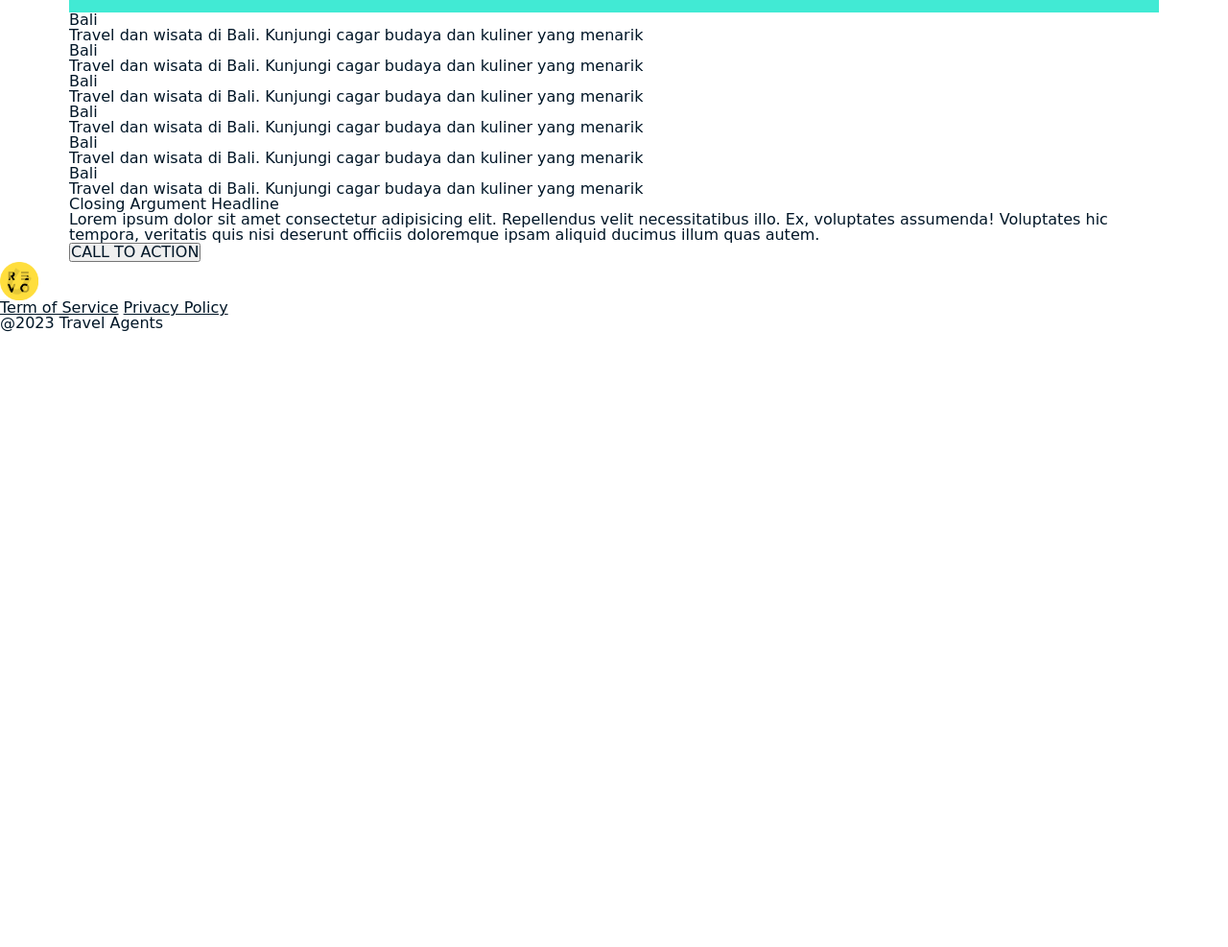
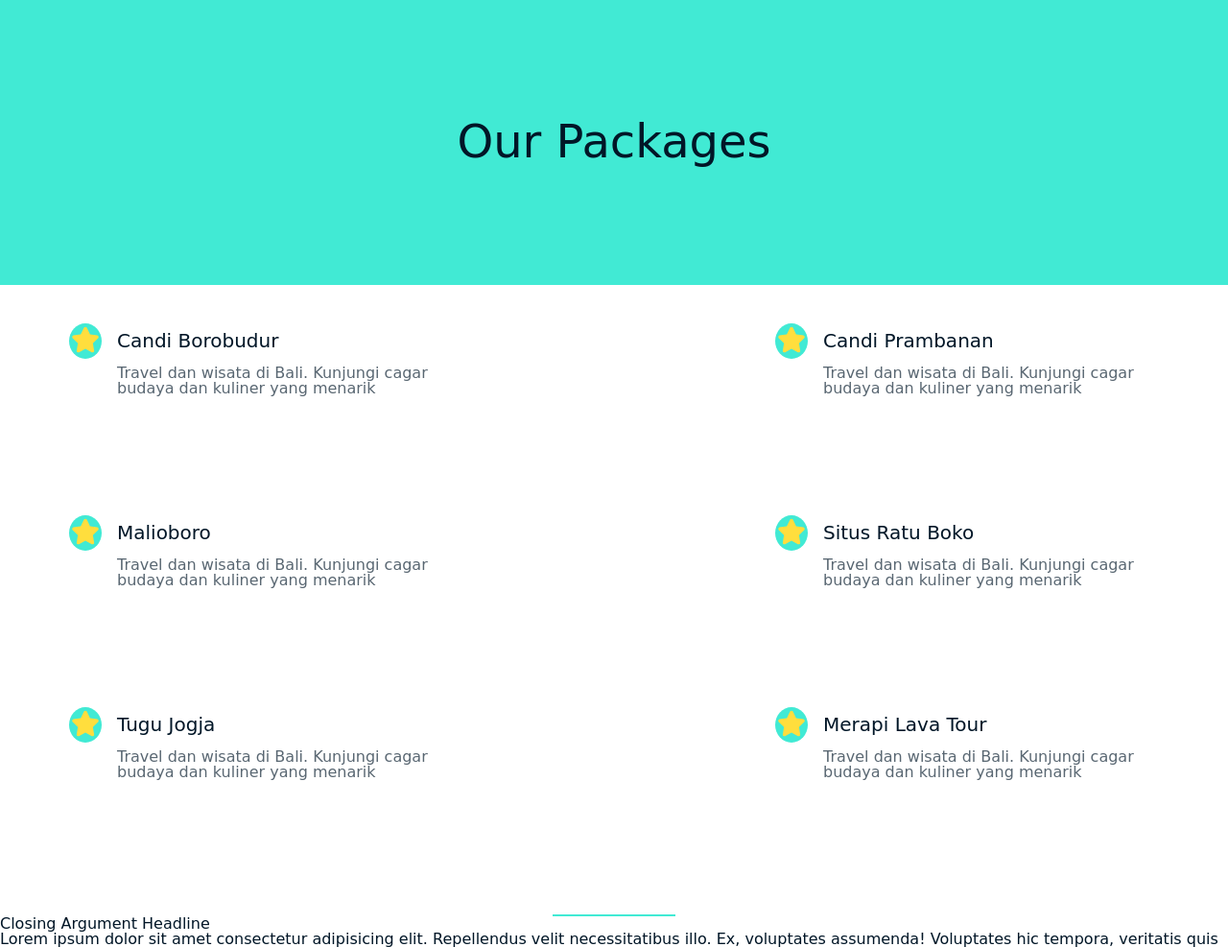
Before and after one commit to Inun572/travel-agent-landing-page, a plain HTML site: page index.html in a window 1280 px wide. Shown: the part 1542-2529 px from the top of the page at 96% size. Before the commit the page ends 1888 px from the top, so only its background shows below. Drawn offline with Linux system fonts and the light colour scheme; a web font is replaced by a local one.

Commit message:
add svg and fix package section

```diff
--- a/css/index.css
+++ b/css/index.css
@@ -82,13 +82,13 @@ body {
   background-color: var(--accent);
 }
 
-main {
+#home {
   padding: 0 4.5rem;
 }
 
 .title {
   text-align: center;
-  padding: 1rem;
+  padding: 4.5rem 0;
 }
 
 .title > h1 {
@@ -262,7 +262,7 @@ select {
   justify-content: center;
   align-items: center;
   width: 100%;
-  height: 8rem;
+  height: 300px;
   background-color: var(--secondary);
   text-align: center;
 }
@@ -270,5 +270,42 @@ select {
 .package-title > h1 {
   font-size: 3rem;
   font-weight: 500;
+}
 
+.packages {
+  padding: 2.5rem 4.5rem 1rem 4.5rem;
+  display: flex;
+  flex-wrap: wrap;
+  justify-content: space-between;
 }
+
+card {
+  width: 400px;
+  height: 200px;
+  display: flex;
+  align-items: start;
+  gap: 1rem;
+}
+
+.icon {
+  background-color: var(--secondary);
+  border-radius: 50%;
+  padding: 2px;
+}
+
+.star {
+  width: 30px;
+  height: 30px;
+  fill: var(--accent);
+}
+
+.destination-city > h5 {
+  font-weight: 500;
+  font-size: 1.25rem;
+  padding: 0.5rem 0 1rem 0;
+}
+
+.destination-city > p {
+  opacity: 65%;
+  font-size: 1rem;
+}
--- a/index.html
+++ b/index.html
@@ -78,11 +78,21 @@
               <h3>Contact Us</h3>
               <p>Feel free to get in touch with us.</p>
             </div>
-            <form class="contact-form" onsubmit="validateForm()" >
+            <form class="contact-form" onsubmit="validateForm()">
               <label>Your Name:</label><br />
-              <input id="nama" type="text" value="" placeholder="First and last name" /><br />
+              <input
+                id="nama"
+                type="text"
+                value=""
+                placeholder="First and last name"
+              /><br />
               <label>Email Address:</label><br />
-              <input id="email" type="email" value="" placeholder="example@email.com" /><br />
+              <input
+                id="email"
+                type="email"
+                value=""
+                placeholder="example@email.com"
+              /><br />
               <label>What are you interest in?</label><br />
               <select id="interest">
                 <option value="" selected>Choose one</option>
@@ -102,9 +112,19 @@
         </div>
         <div class="packages">
           <card class="destination">
-            <div class="icon"></div>
+            <div class="icon">
+              <svg
+                class="star"
+                xmlns="http://www.w3.org/2000/svg"
+                viewBox="0 0 576 512"
+              >
+                <path
+                  d="M316.9 18C311.6 7 300.4 0 288.1 0s-23.4 7-28.8 18L195 150.3 51.4 171.5c-12 1.8-22 10.2-25.7 21.7s-.7 24.2 7.9 32.7L137.8 329 113.2 474.7c-2 12 3 24.2 12.9 31.3s23 8 33.8 2.3l128.3-68.5 128.3 68.5c10.8 5.7 23.9 4.9 33.8-2.3s14.9-19.3 12.9-31.3L438.5 329 542.7 225.9c8.6-8.5 11.7-21.2 7.9-32.7s-13.7-19.9-25.7-21.7L381.2 150.3 316.9 18z"
+                />
+              </svg>
+            </div>
             <div class="destination-city">
-              <h5>Bali</h5>
+              <h5>Candi Borobudur</h5>
               <p>
                 Travel dan wisata di Bali. Kunjungi cagar budaya dan kuliner
                 yang menarik
@@ -112,9 +132,19 @@
             </div>
           </card>
           <card class="destination">
-            <div class="icon"></div>
+            <div class="icon">
+              <svg
+                class="star"
+                xmlns="http://www.w3.org/2000/svg"
+                viewBox="0 0 576 512"
+              >
+                <path
+                  d="M316.9 18C311.6 7 300.4 0 288.1 0s-23.4 7-28.8 18L195 150.3 51.4 171.5c-12 1.8-22 10.2-25.7 21.7s-.7 24.2 7.9 32.7L137.8 329 113.2 474.7c-2 12 3 24.2 12.9 31.3s23 8 33.8 2.3l128.3-68.5 128.3 68.5c10.8 5.7 23.9 4.9 33.8-2.3s14.9-19.3 12.9-31.3L438.5 329 542.7 225.9c8.6-8.5 11.7-21.2 7.9-32.7s-13.7-19.9-25.7-21.7L381.2 150.3 316.9 18z"
+                />
+              </svg>
+            </div>
             <div class="destination-city">
-              <h5>Bali</h5>
+              <h5>Candi Prambanan</h5>
               <p>
                 Travel dan wisata di Bali. Kunjungi cagar budaya dan kuliner
                 yang menarik
@@ -122,9 +152,19 @@
             </div>
           </card>
           <card class="destination">
-            <div class="icon"></div>
+            <div class="icon">
+              <svg
+                class="star"
+                xmlns="http://www.w3.org/2000/svg"
+                viewBox="0 0 576 512"
+              >
+                <path
+                  d="M316.9 18C311.6 7 300.4 0 288.1 0s-23.4 7-28.8 18L195 150.3 51.4 171.5c-12 1.8-22 10.2-25.7 21.7s-.7 24.2 7.9 32.7L137.8 329 113.2 474.7c-2 12 3 24.2 12.9 31.3s23 8 33.8 2.3l128.3-68.5 128.3 68.5c10.8 5.7 23.9 4.9 33.8-2.3s14.9-19.3 12.9-31.3L438.5 329 542.7 225.9c8.6-8.5 11.7-21.2 7.9-32.7s-13.7-19.9-25.7-21.7L381.2 150.3 316.9 18z"
+                />
+              </svg>
+            </div>
             <div class="destination-city">
-              <h5>Bali</h5>
+              <h5>Malioboro</h5>
               <p>
                 Travel dan wisata di Bali. Kunjungi cagar budaya dan kuliner
                 yang menarik
@@ -132,9 +172,19 @@
             </div>
           </card>
           <card class="destination">
-            <div class="icon"></div>
+            <div class="icon">
+              <svg
+                class="star"
+                xmlns="http://www.w3.org/2000/svg"
+                viewBox="0 0 576 512"
+              >
+                <path
+                  d="M316.9 18C311.6 7 300.4 0 288.1 0s-23.4 7-28.8 18L195 150.3 51.4 171.5c-12 1.8-22 10.2-25.7 21.7s-.7 24.2 7.9 32.7L137.8 329 113.2 474.7c-2 12 3 24.2 12.9 31.3s23 8 33.8 2.3l128.3-68.5 128.3 68.5c10.8 5.7 23.9 4.9 33.8-2.3s14.9-19.3 12.9-31.3L438.5 329 542.7 225.9c8.6-8.5 11.7-21.2 7.9-32.7s-13.7-19.9-25.7-21.7L381.2 150.3 316.9 18z"
+                />
+              </svg>
+            </div>
             <div class="destination-city">
-              <h5>Bali</h5>
+              <h5>Situs Ratu Boko</h5>
               <p>
                 Travel dan wisata di Bali. Kunjungi cagar budaya dan kuliner
                 yang menarik
@@ -142,9 +192,19 @@
             </div>
           </card>
           <card class="destination">
-            <div class="icon"></div>
+            <div class="icon">
+              <svg
+                class="star"
+                xmlns="http://www.w3.org/2000/svg"
+                viewBox="0 0 576 512"
+              >
+                <path
+                  d="M316.9 18C311.6 7 300.4 0 288.1 0s-23.4 7-28.8 18L195 150.3 51.4 171.5c-12 1.8-22 10.2-25.7 21.7s-.7 24.2 7.9 32.7L137.8 329 113.2 474.7c-2 12 3 24.2 12.9 31.3s23 8 33.8 2.3l128.3-68.5 128.3 68.5c10.8 5.7 23.9 4.9 33.8-2.3s14.9-19.3 12.9-31.3L438.5 329 542.7 225.9c8.6-8.5 11.7-21.2 7.9-32.7s-13.7-19.9-25.7-21.7L381.2 150.3 316.9 18z"
+                />
+              </svg>
+            </div>
             <div class="destination-city">
-              <h5>Bali</h5>
+              <h5>Tugu Jogja</h5>
               <p>
                 Travel dan wisata di Bali. Kunjungi cagar budaya dan kuliner
                 yang menarik
@@ -152,9 +212,19 @@
             </div>
           </card>
           <card class="destination">
-            <div class="icon"></div>
+            <div class="icon">
+              <svg
+                class="star"
+                xmlns="http://www.w3.org/2000/svg"
+                viewBox="0 0 576 512"
+              >
+                <path
+                  d="M316.9 18C311.6 7 300.4 0 288.1 0s-23.4 7-28.8 18L195 150.3 51.4 171.5c-12 1.8-22 10.2-25.7 21.7s-.7 24.2 7.9 32.7L137.8 329 113.2 474.7c-2 12 3 24.2 12.9 31.3s23 8 33.8 2.3l128.3-68.5 128.3 68.5c10.8 5.7 23.9 4.9 33.8-2.3s14.9-19.3 12.9-31.3L438.5 329 542.7 225.9c8.6-8.5 11.7-21.2 7.9-32.7s-13.7-19.9-25.7-21.7L381.2 150.3 316.9 18z"
+                />
+              </svg>
+            </div>
             <div class="destination-city">
-              <h5>Bali</h5>
+              <h5>Merapi Lava Tour</h5>
               <p>
                 Travel dan wisata di Bali. Kunjungi cagar budaya dan kuliner
                 yang menarik
@@ -162,6 +232,7 @@
             </div>
           </card>
         </div>
+        <hr />
       </section>
       <section id="closing">
         <h1>Closing Argument Headline</h1>
@@ -171,7 +242,7 @@
           tempora, veritatis quis nisi deserunt officiis doloremque ipsam
           aliquid ducimus illum quas autem.
         </p>
-        <button id="call-action" type="button">CALL TO ACTION</button>
+        <button id="call-us" type="button">CALL TO ACTION</button>
       </section>
     </main>
 
```
Also changed, not shown: assets/icon/star-solid.svg (added).
